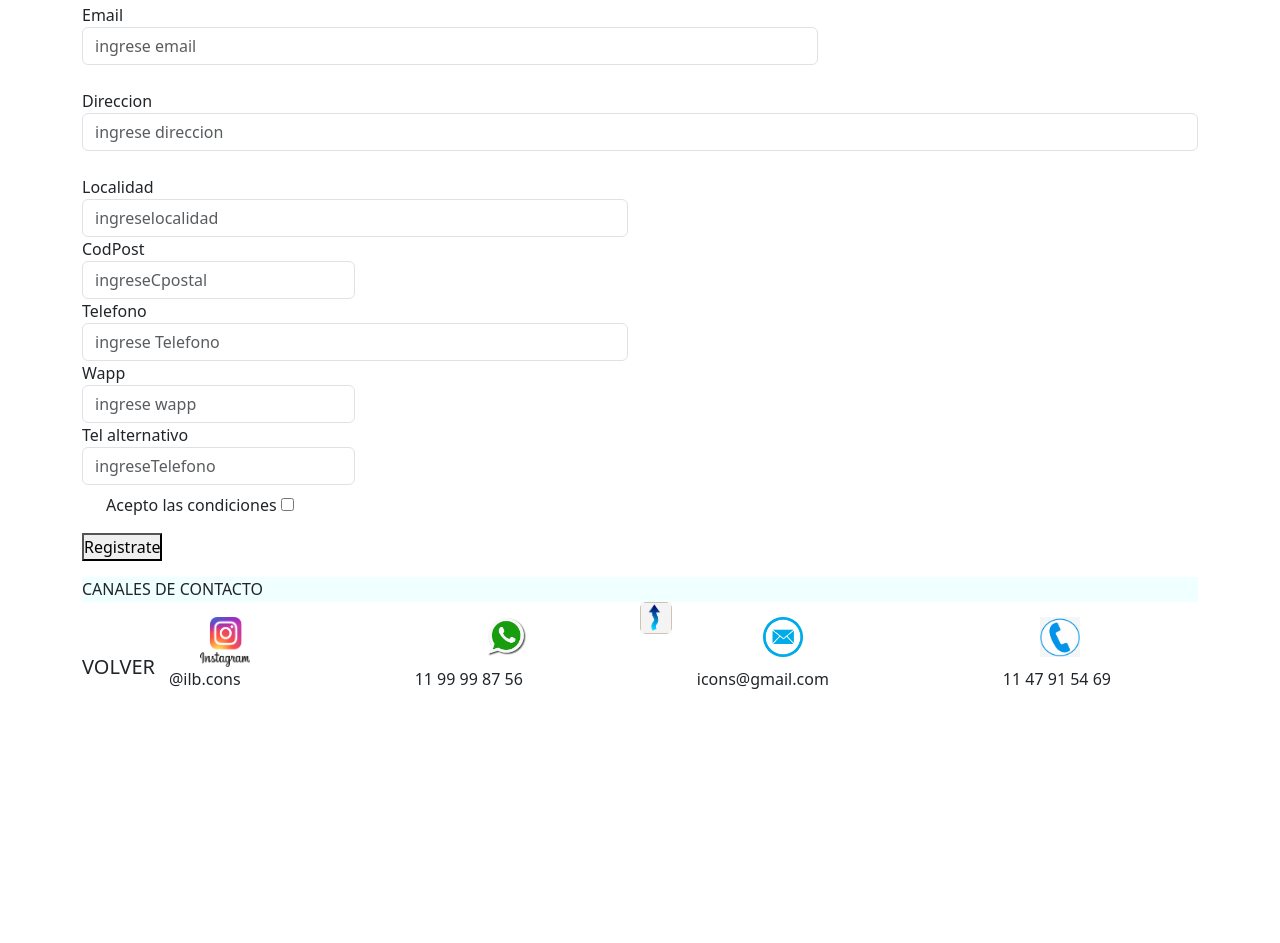
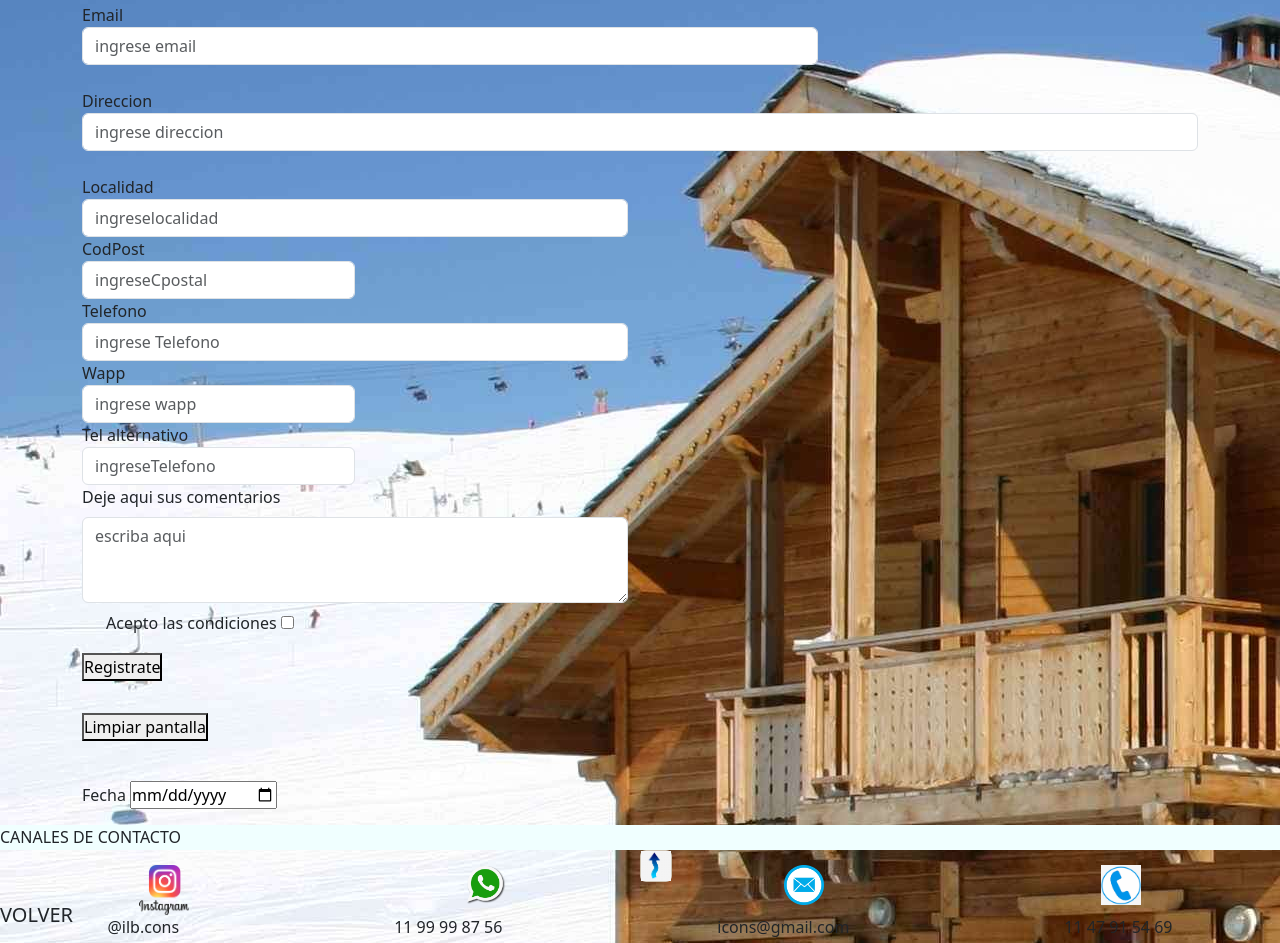
Before and after one commit to ignaciolopezbarg/preentrega2, a plain HTML site: page pages/contacto.html in a window 1280 px wide. Shown: the part 324-1267 px from the top of the page. Before the commit the page ends 1019 px from the top, so only its background shows below. Drawn offline with nearby package versions, Linux system fonts and the light colour scheme; files whose address does not match are found by name.

Commit message:
se agregaron campos al formulario, falta arreglar footer de todas

```diff
--- a/pages/contacto.html
+++ b/pages/contacto.html
@@ -21,7 +21,8 @@
 </nav>
 <h1>FORMULARIO DE CONTACTO</h1>
 
-<body>
+<body id="cuerpo">
+
     <div class="container">
         <form class="row g-4 mt-2">
 
@@ -37,7 +38,7 @@
 
             <div class="col-8">
                 <label for="Email" class="email">Email</label>
-                <input type="Email" class="form-control" id="Email" placeholder="ingrese email">
+                <input type="email" class="form-control" id="Email" placeholder="ingrese email">
             </div>
 
             <div class="col-12">
@@ -69,6 +70,13 @@
                     <input type="number" class="form-control" id="Telefono 2" placeholder="ingreseTelefono">
                 </div>
 
+                <label for="exampleFormControlTextarea1" class="form-label">Deje aqui sus comentarios</label>
+                <textarea class="form-control" id="exampleFormControlTextarea1" rows="3"
+                    placeholder="escriba aqui"></textarea>
+            </div>
+
+
+
             <div class="col-12 mt-2">
                 <div class="form-check">
                     <label for="form check" class="form-check-label">Acepto las condiciones</label>
@@ -80,6 +88,20 @@
                 <button type="submit" class="btn-btn-primary">
                     Registrate</button>
             </div>
+
+            <div class="col-12 mt-3 mb-3">
+                <button type="reset" class="btn-btn-primary">
+                    Limpiar pantalla</button>
+            </div>
+
+            <div class="col-6 mb-3">
+                <label for="date">Fecha</label>
+                <input type="date" name="date">
+
+            </div>
+
+
+
 
         </form>
     </div>
--- a/style.css
+++ b/style.css
@@ -139,3 +139,8 @@ footer {
 #top {
     text-align: center;
 }
+
+#cuerpo{
+
+    background-image: url(./imagenesweb/logo.jpeg) ;
+}
```
Also changed, not shown: pages/sobrenosotros.html (+4 -4 lines). Lines whose indentation alone changed are shown as unchanged.
